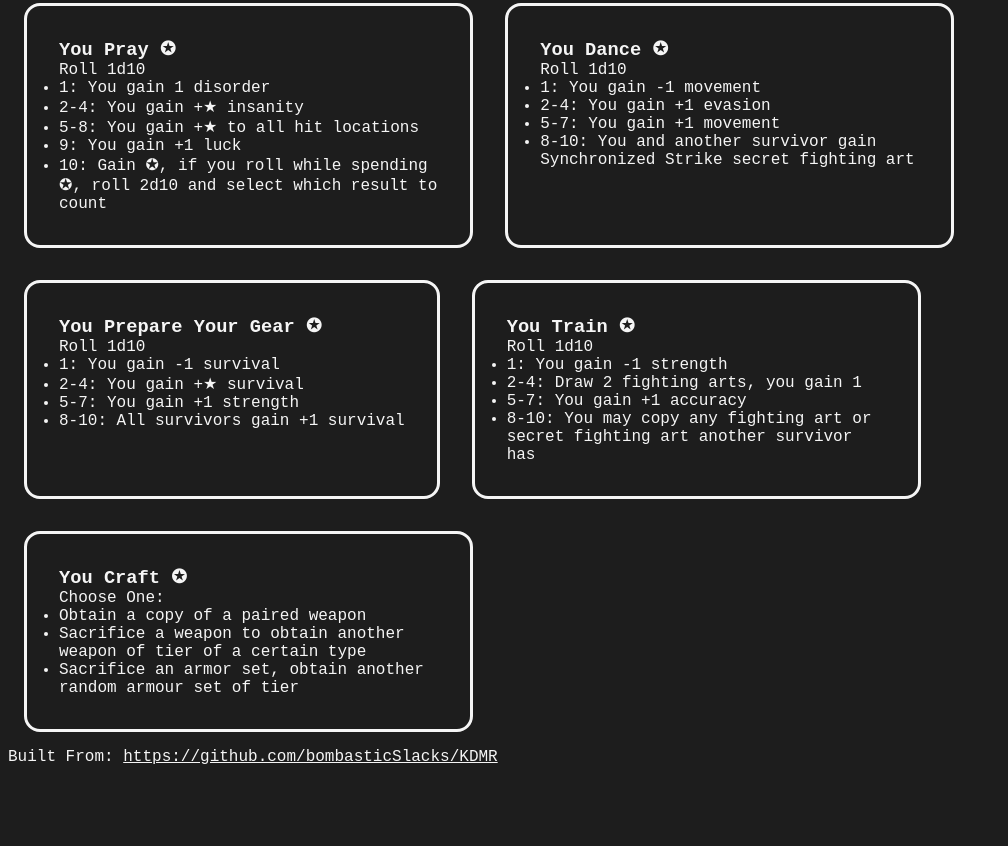
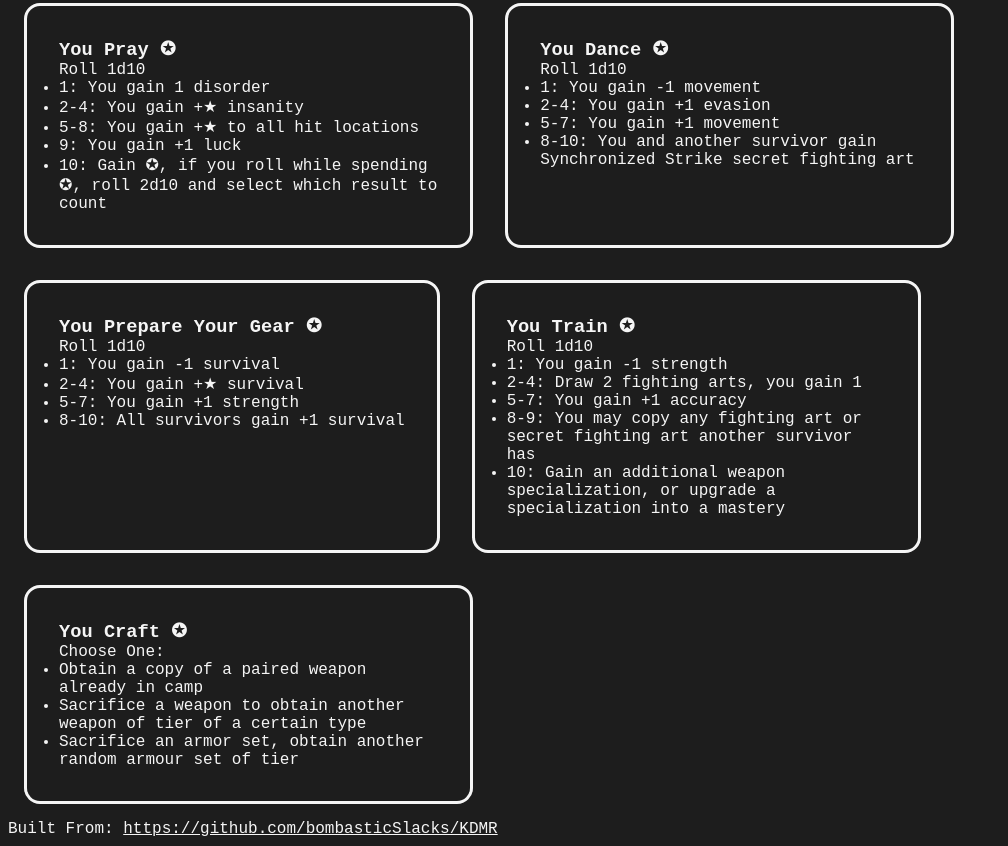
Before and after one commit to bombasticSlacks/KDMR, a website with bundled scripts: page public/index.html in a window 1280 px wide. Shown: the part 733-1579 px from the top of the page, without its empty margins (0-1008 px from the left). Before the commit the page ends 1507 px from the top, so only its background shows below. Built offline with nearby package versions, Linux system fonts and the light colour scheme.

Commit message:
More Updates

```diff
--- a/public/index.html
+++ b/public/index.html
@@ -5,12 +5,11 @@
 
 <head>
     <title>Monster Randomizer</title>
-
 </head>
 
 <body>
     <div id="title">
-        <h1>Monster Randomizer:</h1>
+        <h1>Wanderers:</h1>
         <p> 4 survivors sit around a fire in the plain of faces, they either hunt or are hunted. </p>
     </div>
     <div id="details">
@@ -99,14 +98,15 @@
                 <li>1: You gain -1 strength</li>
                 <li>2-4: Draw 2 fighting arts, you gain 1</li>
                 <li>5-7: You gain +1 accuracy</li>
-                <li>8-10: You may copy any fighting art or secret fighting art another survivor has</li>
+                <li>8-9: You may copy any fighting art or secret fighting art another survivor has</li>
+                <li>10: Gain an additional weapon specialization, or upgrade a specialization into a mastery</li>
             </ul>
         </div>
         <div class="info">
             <h3>You Craft ✪</h3>
             <p>Choose One:</p>
             <ul>
-                <li>Obtain a copy of a paired weapon</li>
+                <li>Obtain a copy of a paired weapon already in camp</li>
                 <li>Sacrifice a weapon to obtain another weapon of tier of a certain type</li>
                 <li>Sacrifice an armor set, obtain another random armour set of tier</li>
             </ul>
```
Also changed, not shown: README.md.
